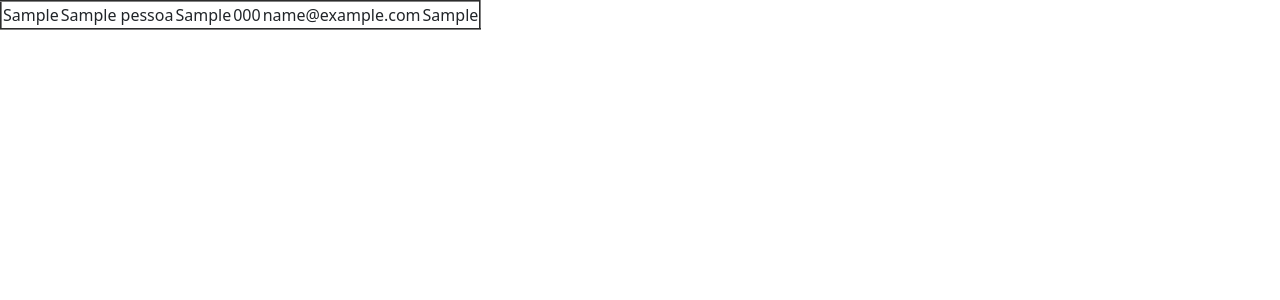
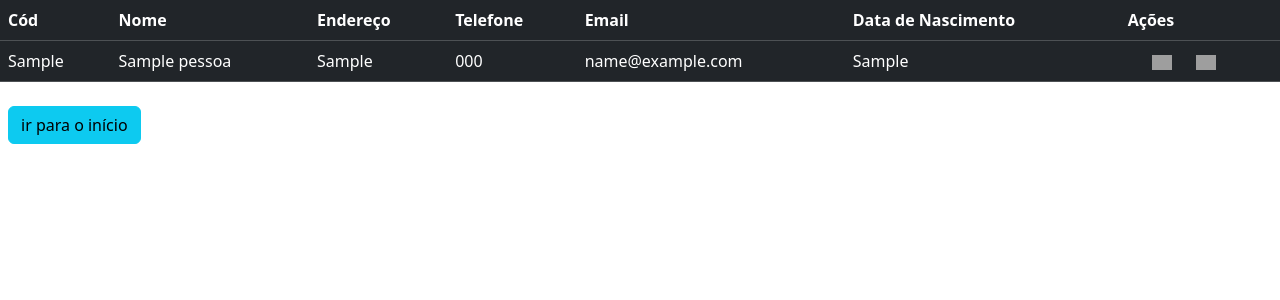
Before and after one commit to JulianoGSantos/PHP-MYSQL, a PHP site: page /pesquisa.php in a window 1280 px wide. Shown: the part 56-356 px from the top of the page. Run offline with PHP 8.4, Linux system fonts and the light colour scheme; tables that the repository leaves empty or names only in its code hold one stand-in row (values such as "Sample post"); data that the repository does not hold is empty; grey boxes are pictures that could not be loaded.

Commit message:
search_done

```diff
--- a/pesquisa.php
+++ b/pesquisa.php
@@ -25,16 +25,35 @@
             </form>
         </div>
     </nav>
-    <?php foreach($clientes as $cliente){ ?>
-        <table border="2">
-            <tr><td><?= htmlspecialchars($cliente['cod_pessoa']) ?></td>
-            <td><?= htmlspecialchars($cliente['nome']) ?></td>
-            <td><?= htmlspecialchars($cliente['endereco']) ?></td>
-            <td><?= htmlspecialchars($cliente['telefone']) ?></td>
-            <td><?= htmlspecialchars($cliente['email']) ?></td>
-            <td><?= htmlspecialchars($cliente['data_nascimento']) ?></td></tr>
+        <table class="table table-dark table-hover">
+            <thead>
+                <tr>
+                <th scope="col">Cód</th>
+                <th scope="col">Nome</th>
+                <th scope="col">Endereço</th>
+                <th scope="col">Telefone</th>
+                <th scope="col">Email</th>
+                <th scope="col">Data de Nascimento</th>
+                <th scope="col">Ações</th>
+                </tr>
+            </thead>
+            </div>
+            <tbody>
+                <?php foreach($clientes as $cliente){ ?>
+                <tr>
+                    <td scope="col"><?= htmlspecialchars($cliente['cod_pessoa'])?></td>
+                    <td scope="col"><?= htmlspecialchars($cliente['nome'])?></td>
+                    <td scope="col"><?= htmlspecialchars($cliente['endereco'])?></td>
+                    <td scope="col"><?= htmlspecialchars($cliente['telefone'])?></td>
+                    <td scope="col"><?= htmlspecialchars($cliente['email'])?></td>
+                    <td scope="col"><?= htmlspecialchars($cliente['data_nascimento'])?></td>
+                    <td scope="col"><a href="#" class="p-4"><img src="/img/pen.png" alt="editar" width="20px"></a><a href="#"><img src="/img/trash.png" alt="deletar" width="20px"></a></td>
+                </tr>
+                <?php } ?>
+            </tbody>
         </table>
-
-    <?php } ?>
+    <div class="form-group mt-2 mb-2 p-2">
+        <a href="index.php" class="btn btn-info">ir para o início</a>
+    </div>
 </body>
 </html>
```
Also changed, not shown: 1 other file.
